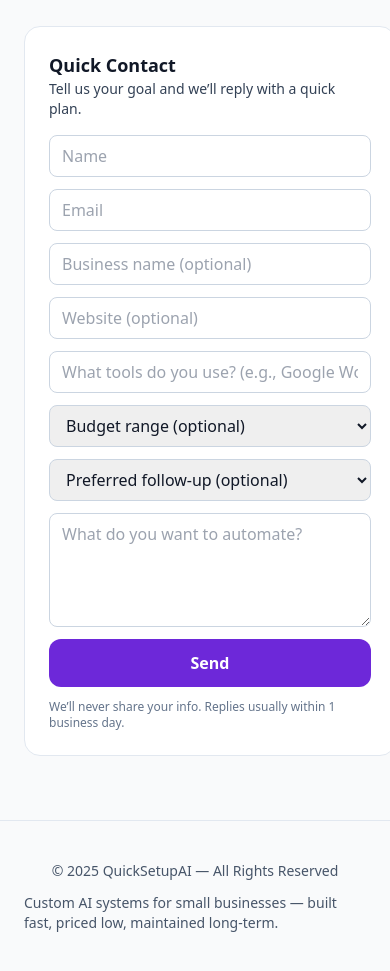
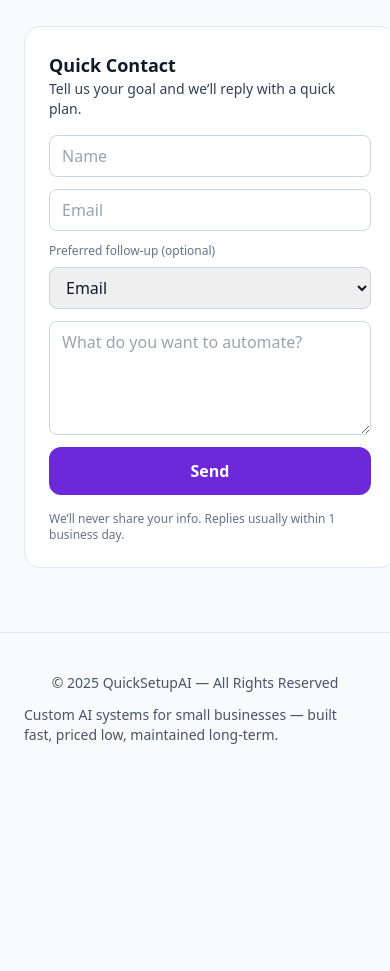
Before and after one commit to morganharris92-dev/quicksetupai, a Next.js app: page / in a window 390 px wide. Shown: the part 6300-7271 px from the top of the page. After the commit the page ends 7085 px from the top, so only its background shows below. Built offline with nearby package versions, Linux system fonts and the light colour scheme.

Commit message:
Update ContactForm.tsx

```diff
--- a/components/ContactForm.tsx
+++ b/components/ContactForm.tsx
@@ -2,24 +2,34 @@
 
 import { useState } from "react";
 
+type Status = { type: "idle" | "sending" | "success" | "error"; message?: string };
+
 export default function ContactForm() {
-  const [status, setStatus] = useState<"idle" | "sending" | "ok" | "error">("idle");
-  const [error, setError] = useState<string>("");
-
-  // form fields
   const [name, setName] = useState("");
   const [email, setEmail] = useState("");
-  const [business, setBusiness] = useState("");
-  const [website, setWebsite] = useState("");
-  const [tools, setTools] = useState("");
-  const [budget, setBudget] = useState("");
-  const [followUp, setFollowUp] = useState<"Email" | "Call" | "">("");
   const [message, setMessage] = useState("");
+  const [followUp, setFollowUp] = useState<"Email" | "Call">("Email");
+  const [phone, setPhone] = useState("");
+  const [status, setStatus] = useState<Status>({ type: "idle" });
+
+  const reset = () => {
+    setName("");
+    setEmail("");
+    setMessage("");
+    setFollowUp("Email");
+    setPhone("");
+  };
 
   async function onSubmit(e: React.FormEvent<HTMLFormElement>) {
     e.preventDefault();
-    setStatus("sending");
-    setError("");
+
+    // If Call is selected, phone is required
+    if (followUp === "Call" && !phone.trim()) {
+      setStatus({ type: "error", message: "Please add a phone number for a call-back." });
+      return;
+    }
+
+    setStatus({ type: "sending" });
 
     try {
       const res = await fetch("/api/contact", {
@@ -28,119 +38,84 @@ export default function ContactForm() {
         body: JSON.stringify({
           name,
           email,
-          business,
-          website,
-          tools,
-          budget,
+          message,
           followUp,
-          message,
+          phone: followUp === "Call" ? phone : "", // don’t send stale value
+          source: "contact-form", // helpful for your inbox later
         }),
       });
 
-      const data = await res.json().catch(() => ({}));
+      const data = await res.json();
+      if (!res.ok || !data.ok) throw new Error(data.error || "Failed to send");
 
-      if (!res.ok || data?.ok !== true) {
-        throw new Error(data?.error || "Failed to send message");
-      }
-
-      setStatus("ok");
-      // clear the form (optional)
-      setName("");
-      setEmail("");
-      setBusiness("");
-      setWebsite("");
-      setTools("");
-      setBudget("");
-      setFollowUp("");
-      setMessage("");
+      setStatus({ type: "success", message: "✅ Message sent! We typically respond within 24 hours." });
+      reset();
     } catch (err: any) {
-      setStatus("error");
-      setError(err?.message || "Failed to send message");
+      setStatus({
+        type: "error",
+        message: err?.message || "Failed to send message. Please try again.",
+      });
     }
   }
 
-  const inputCls =
-    "rounded-lg border border-slate-300 px-3 py-2 focus:outline-none focus:ring-2 focus:ring-violet/20 focus:border-violet";
+  // When switching away from Call, wipe the phone to avoid stale values
+  function onFollowUpChange(v: "Email" | "Call") {
+    setFollowUp(v);
+    if (v !== "Call") setPhone("");
+  }
 
   return (
-    <form className="mt-4 grid gap-3" onSubmit={onSubmit} noValidate>
-      {/* Name / Email (required) */}
+    <form onSubmit={onSubmit} className="mt-4 grid gap-3">
       <input
         required
-        className={inputCls}
+        className="rounded-lg border border-slate-300 px-3 py-2"
         placeholder="Name"
         name="name"
         value={name}
         onChange={(e) => setName(e.target.value)}
-        autoComplete="name"
       />
+
       <input
         required
         type="email"
-        className={inputCls}
+        className="rounded-lg border border-slate-300 px-3 py-2"
         placeholder="Email"
         name="email"
         value={email}
         onChange={(e) => setEmail(e.target.value)}
-        autoComplete="email"
       />
 
-      {/* New intake fields (optional unless you want otherwise) */}
-      <input
-        className={inputCls}
-        placeholder="Business name (optional)"
-        name="business"
-        value={business}
-        onChange={(e) => setBusiness(e.target.value)}
-        autoComplete="organization"
-      />
-      <input
-        className={inputCls}
-        placeholder="Website (optional)"
-        name="website"
-        value={website}
-        onChange={(e) => setWebsite(e.target.value)}
-        autoComplete="url"
-      />
-      <input
-        className={inputCls}
-        placeholder="What tools do you use? (e.g., Google Workspace, Calendly, CRM)"
-        name="tools"
-        value={tools}
-        onChange={(e) => setTools(e.target.value)}
-      />
-
-      {/* Budget + Follow-up preference */}
-      <div className="grid grid-cols-1 md:grid-cols-2 gap-3">
+      {/* Preferred follow-up (already on your form) */}
+      <div className="grid gap-2">
+        <label className="text-xs text-slate-500">Preferred follow-up (optional)</label>
         <select
-          className={inputCls}
-          name="budget"
-          value={budget}
-          onChange={(e) => setBudget(e.target.value)}
-        >
-          <option value="">Budget range (optional)</option>
-          <option value="$0–$500">$0–$500</option>
-          <option value="$500–$1,000">$500–$1,000</option>
-          <option value="$1,000–$2,500">$1,000–$2,500</option>
-          <option value="$2,500+">$2,500+</option>
-        </select>
-
-        <select
-          className={inputCls}
+          className="rounded-lg border border-slate-300 px-3 py-2"
           name="followUp"
           value={followUp}
-          onChange={(e) => setFollowUp(e.target.value as any)}
+          onChange={(e) => onFollowUpChange(e.target.value as "Email" | "Call")}
         >
-          <option value="">Preferred follow-up (optional)</option>
-          <option value="Email">Email</option>
-          <option value="Call">Call</option>
+          <option>Email</option>
+          <option>Call</option>
         </select>
       </div>
 
-      {/* Message (required) */}
+      {/* Phone appears only when “Call” is selected. It becomes required in that case. */}
+      {followUp === "Call" && (
+        <input
+          className="rounded-lg border border-slate-300 px-3 py-2"
+          placeholder="Phone"
+          name="phone"
+          inputMode="tel"
+          pattern="^[0-9+()\-\s]{7,}$"
+          title="Please enter a valid phone number"
+          value={phone}
+          required={followUp === "Call"}
+          onChange={(e) => setPhone(e.target.value)}
+        />
+      )}
+
       <textarea
-        required
-        className={inputCls}
+        className="rounded-lg border border-slate-300 px-3 py-2"
         placeholder="What do you want to automate?"
         name="message"
         rows={4}
@@ -151,26 +126,23 @@ export default function ContactForm() {
       <button
         className="rounded-xl bg-violet text-white px-5 py-3 font-semibold hover:opacity-90 disabled:opacity-60"
         type="submit"
-        disabled={status === "sending"}
+        disabled={status.type === "sending"}
       >
-        {status === "sending" ? "Sending…" : "Send"}
+        {status.type === "sending" ? "Sending..." : "Send"}
       </button>
 
-      {status === "ok" && (
-        <div className="flex items-center gap-2 text-sm p-3 rounded-lg bg-green-100 border border-green-300 text-green-800">
-          <span aria-hidden>✅</span>
-          <span>Message sent! We typically respond within 24 hours.</span>
-        </div>
+      {status.type === "success" && (
+        <p className="mt-2 rounded-lg border border-emerald-300 bg-emerald-50 px-3 py-2 text-sm text-emerald-700">
+          {status.message}
+        </p>
+      )}
+      {status.type === "error" && (
+        <p className="mt-2 rounded-lg border border-red-300 bg-red-50 px-3 py-2 text-sm text-red-700">
+          {status.message}
+        </p>
       )}
 
-      {status === "error" && (
-        <div className="flex items-center gap-2 text-sm p-3 rounded-lg bg-red-100 border border-red-300 text-red-800">
-          <span aria-hidden>⚠️</span>
-          <span>{error}</span>
-        </div>
-      )}
-
-      <p className="text-xs text-slate-500">
+      <p className="text-xs text-slate-500 mt-1">
         We’ll never share your info. Replies usually within 1 business day.
       </p>
     </form>
```
